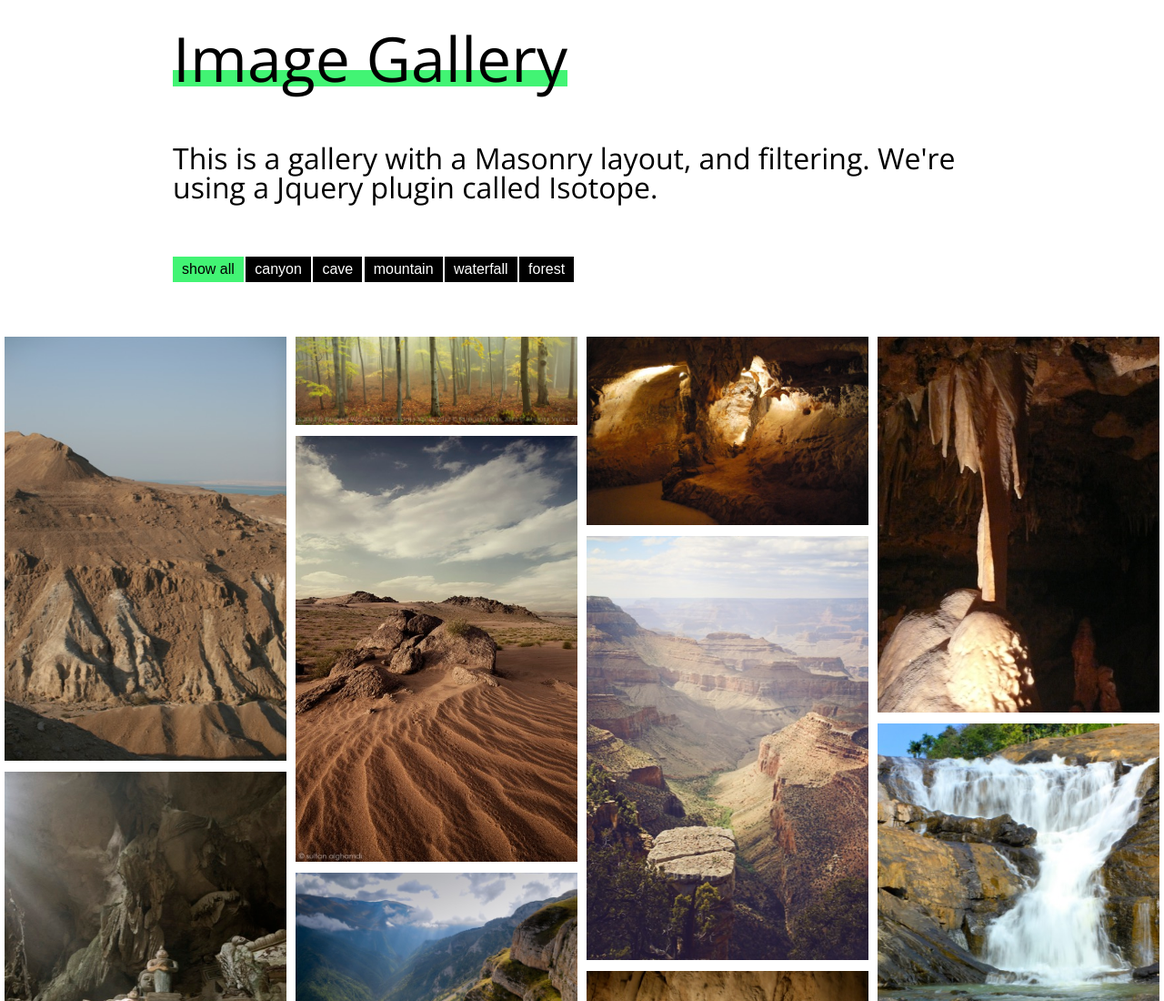
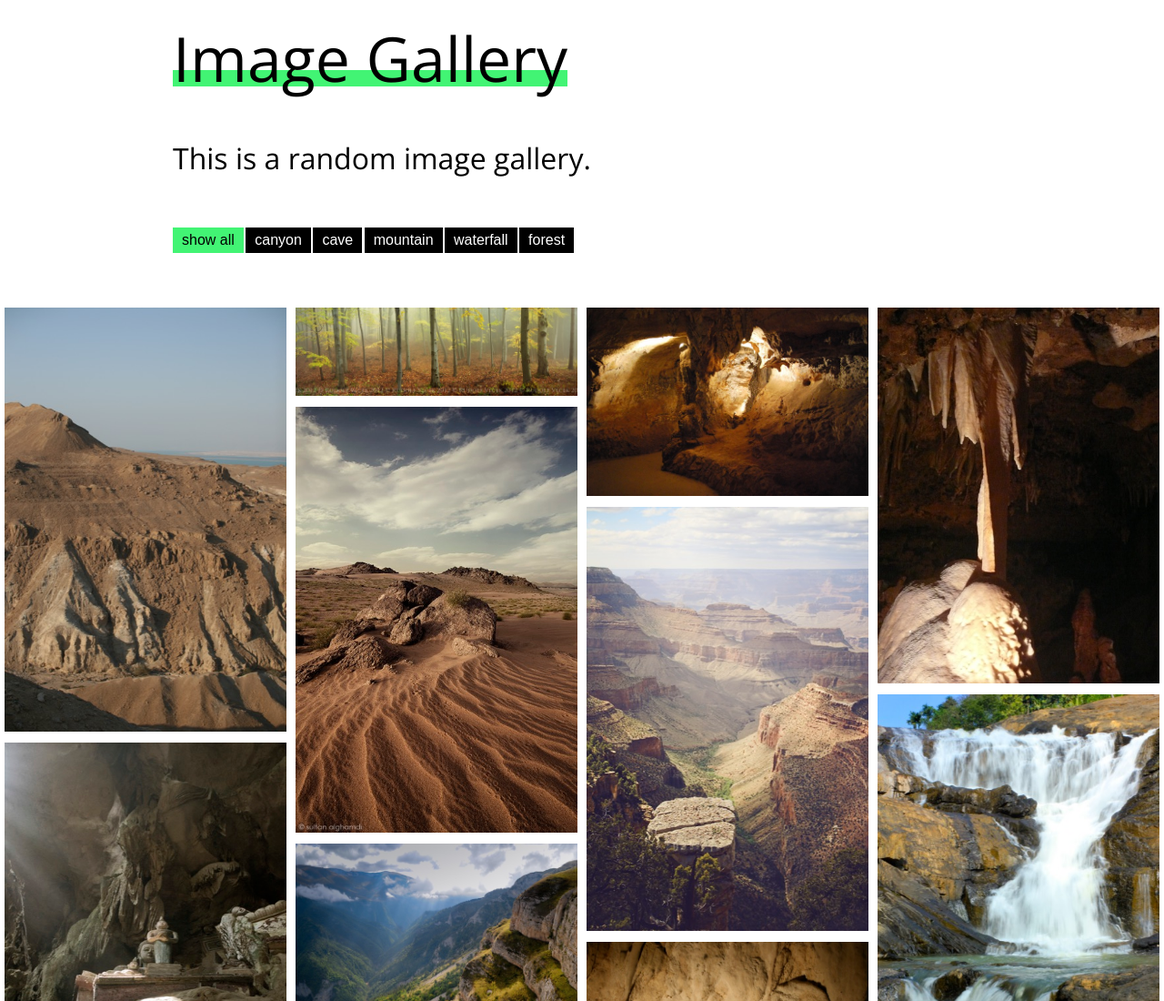
Before and after one commit to bajrushivlora/week-11, a plain HTML site: page index.html in a window 1280 px wide. Shown: the top 1100 px of the page at 91% size. Drawn offline with nearby package versions, Linux system fonts and the light colour scheme.

Commit message:
changed p tag

```diff
--- a/index.html
+++ b/index.html
@@ -7,7 +7,7 @@
 	<meta name="keywords" content="Image Gallery">
 	<meta name="viewport" content="width=device-width, initial-scale=1, maximum-scale=1, user-scalable=0">
 
-	<title> The Image Gallery</title>
+	<title> The Image Gallery </title>
 
 	<meta property="og:url" content="http://" />
 	<meta property="og:type" content="website" />
@@ -26,7 +26,7 @@
 		<h1 class="page-title">Image Gallery</h1>
 	</header>
 	<div class="description container container--small">
-		<p>This is a gallery with a Masonry layout, and filtering. We're using a Jquery plugin called Isotope.</p>
+		<p> This is a random image gallery.</p>
 	</div>
 	<div class="container container--small">
 		<button class="filter-button active" data-filter="*">show all</button>
```
